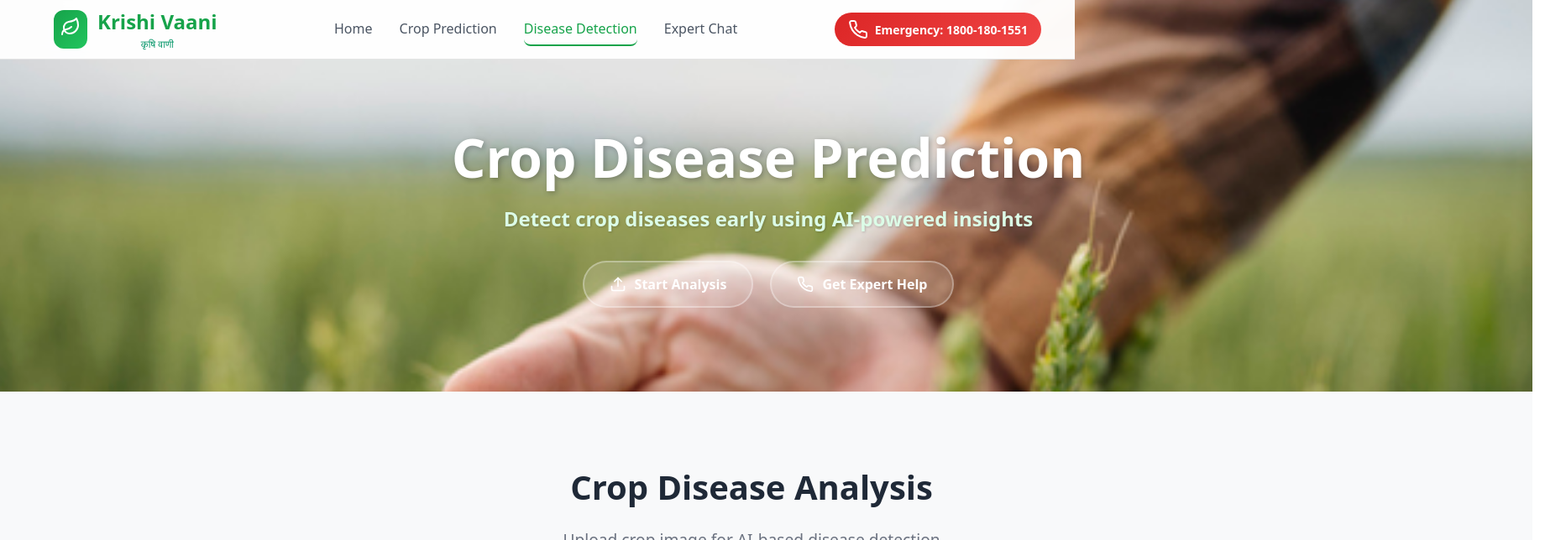
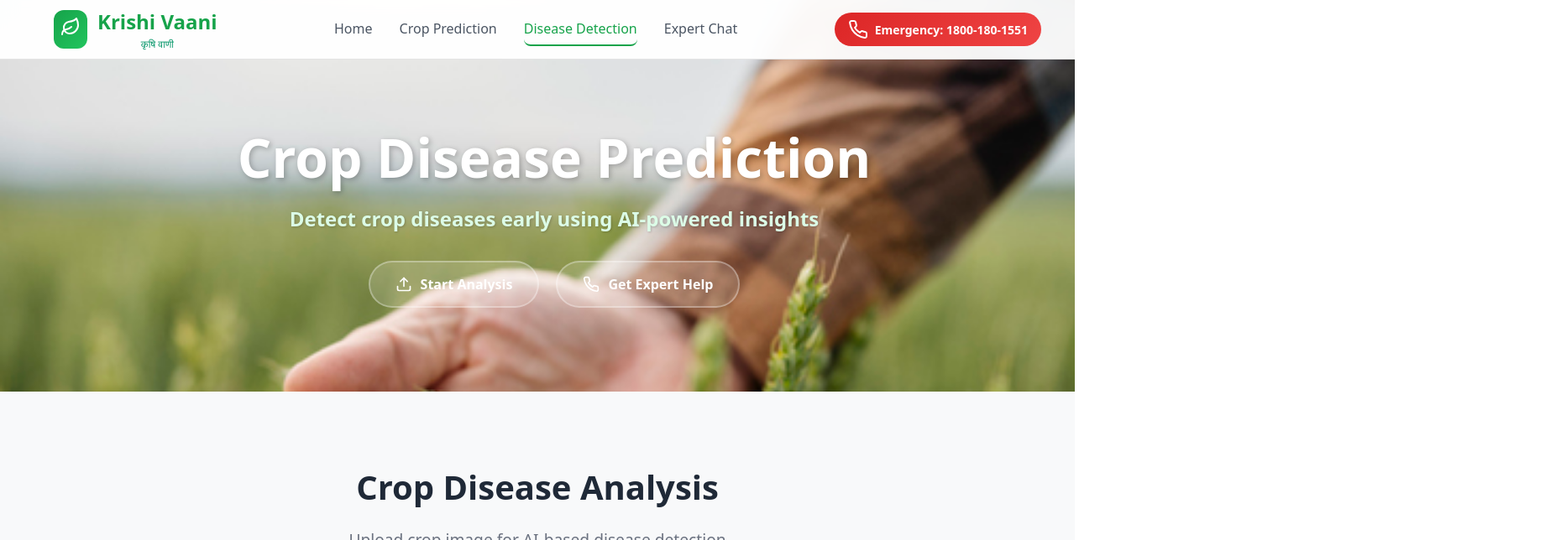
Before and after one commit to AekamSidhu/SIH, a React (Create React App) app: page / in a window 1280 px wide. Both pictures are taken after a click on the button "Disease Detection". Shown: the top 644 px of the page at 84% size, 1865 px wide, since content can reach past the window. Built offline with nearby package versions, Linux system fonts and the light colour scheme.

Commit message:
ui update

```diff
--- a/src/pages/DiseaseDetection/DiseasePrediction.css
+++ b/src/pages/DiseaseDetection/DiseasePrediction.css
@@ -1,4 +1,10 @@
 
+body {
+  margin: 0;
+  padding: 0;
+  background-color: #fff; /* fallback */
+  overflow-x: hidden; /* avoid horizontal scroll */
+}
 
 /* ==============================
    Background
@@ -15,8 +21,6 @@
   z-index: -1;
   background: url('../../assets/my-bg.jpg') center center/cover no-repeat;
   animation: bg-fade-in 1.5s ease;
-  min-width: 1860px;
-  margin-left: -35px;
 }
 
 
```
